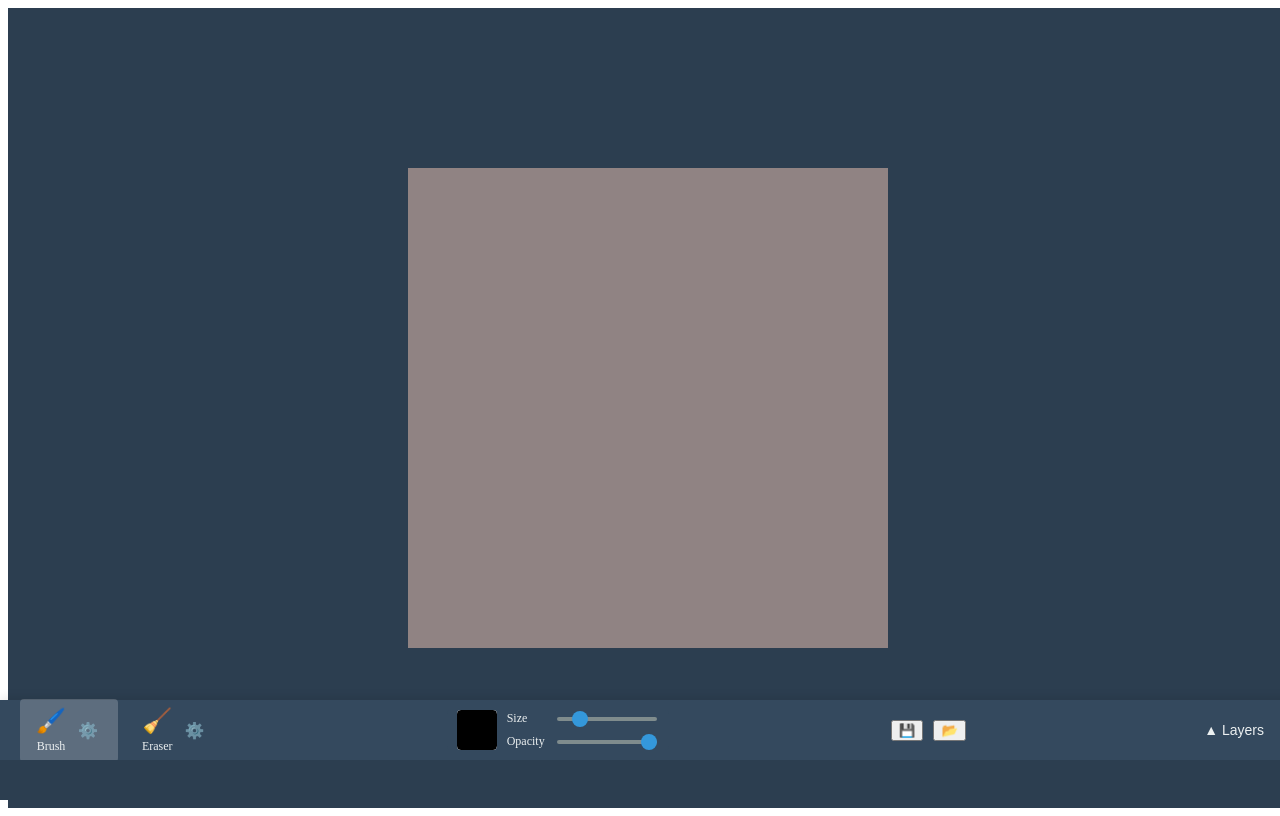
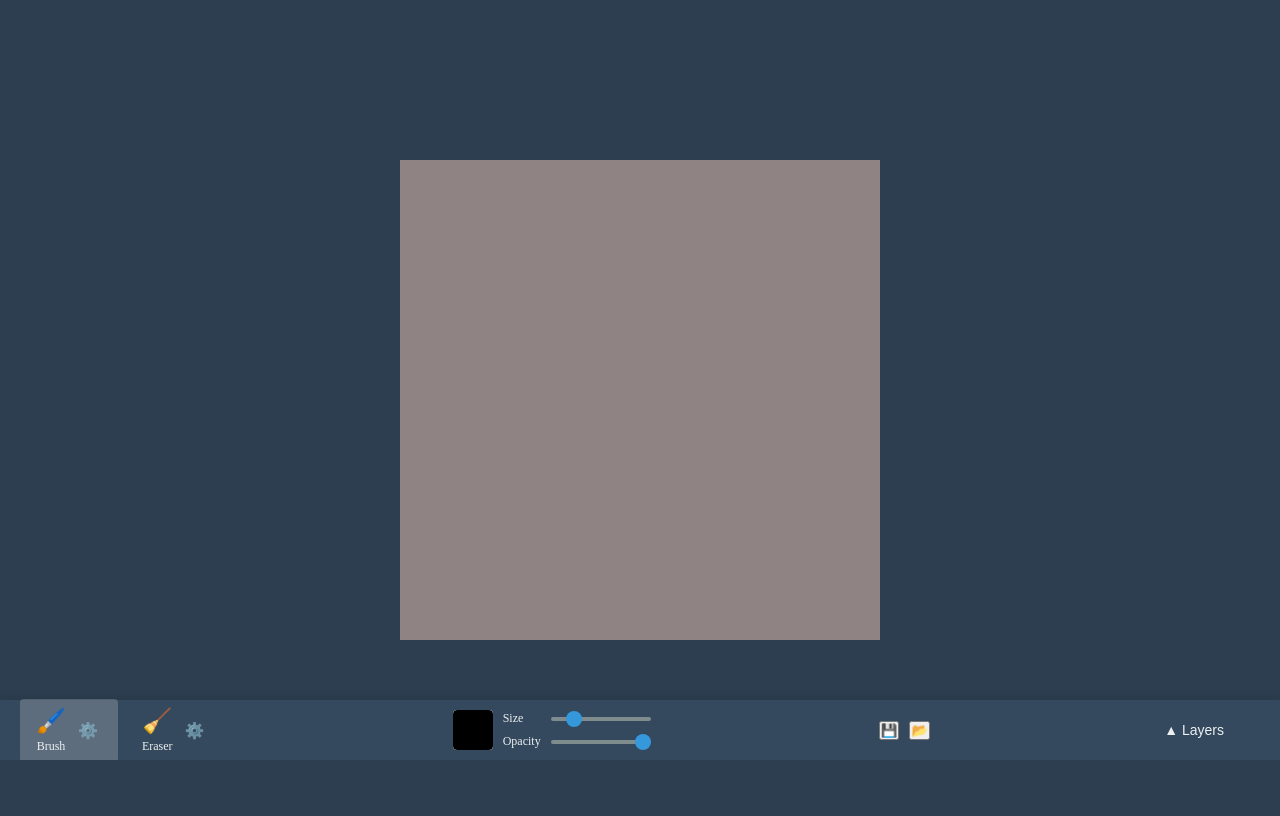
Before and after one commit to fickludd/bookish-octo-pancake, a SvelteKit app: page / in a window 1280 px wide. Built offline with nearby package versions, Linux system fonts and the light colour scheme.

Commit message:
fix white border

```diff
--- a/src/app.css
+++ b/src/app.css
@@ -1,4 +1,14 @@
-html>
-ml>
-ead>
-style id="injected">
+* {
+  margin: 0;
+  padding: 0;
+  box-sizing: border-box;
+}
+
+html, body {
+  margin: 0;
+  padding: 0;
+  width: 100%;
+  height: 100%;
+  overflow: hidden;
+  background-color: #2c3e50;
+}
--- a/src/components/Canvas.svelte
+++ b/src/components/Canvas.svelte
@@ -112,10 +112,14 @@
     justify-content: center;
     align-items: center;
     position: relative;
+    padding: 0;
+    margin: 0;
   }
 
   canvas {
     background-color: #908383;
     cursor: crosshair;
+    padding: 0;
+    margin: 0;
   }
 </style>
--- a/src/routes/App.svelte
+++ b/src/routes/App.svelte
@@ -170,6 +170,6 @@
 		margin: 0;
 		padding: 0;
 		overflow: hidden;
-		background-color: #f5f5f5;
+		background-color: #2c3e50;
 	}
 </style>
```
